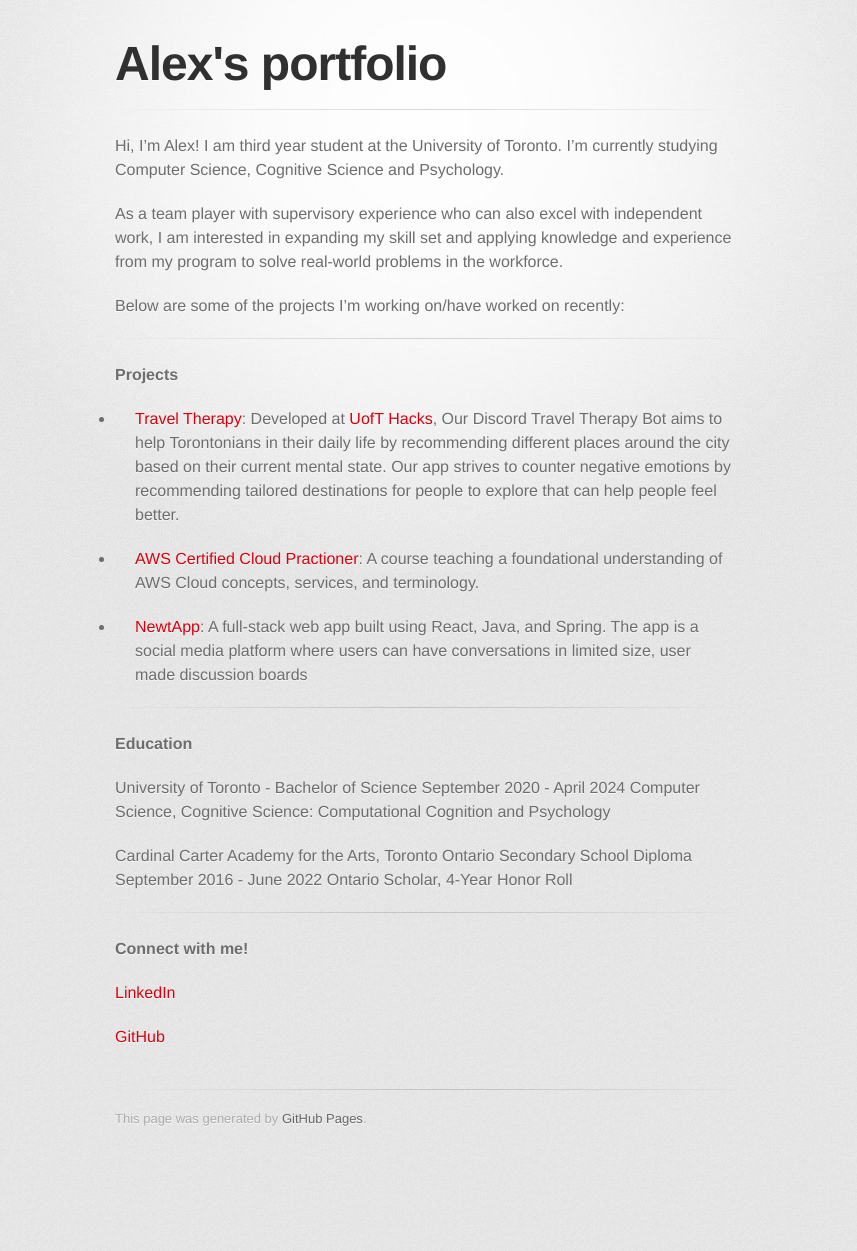
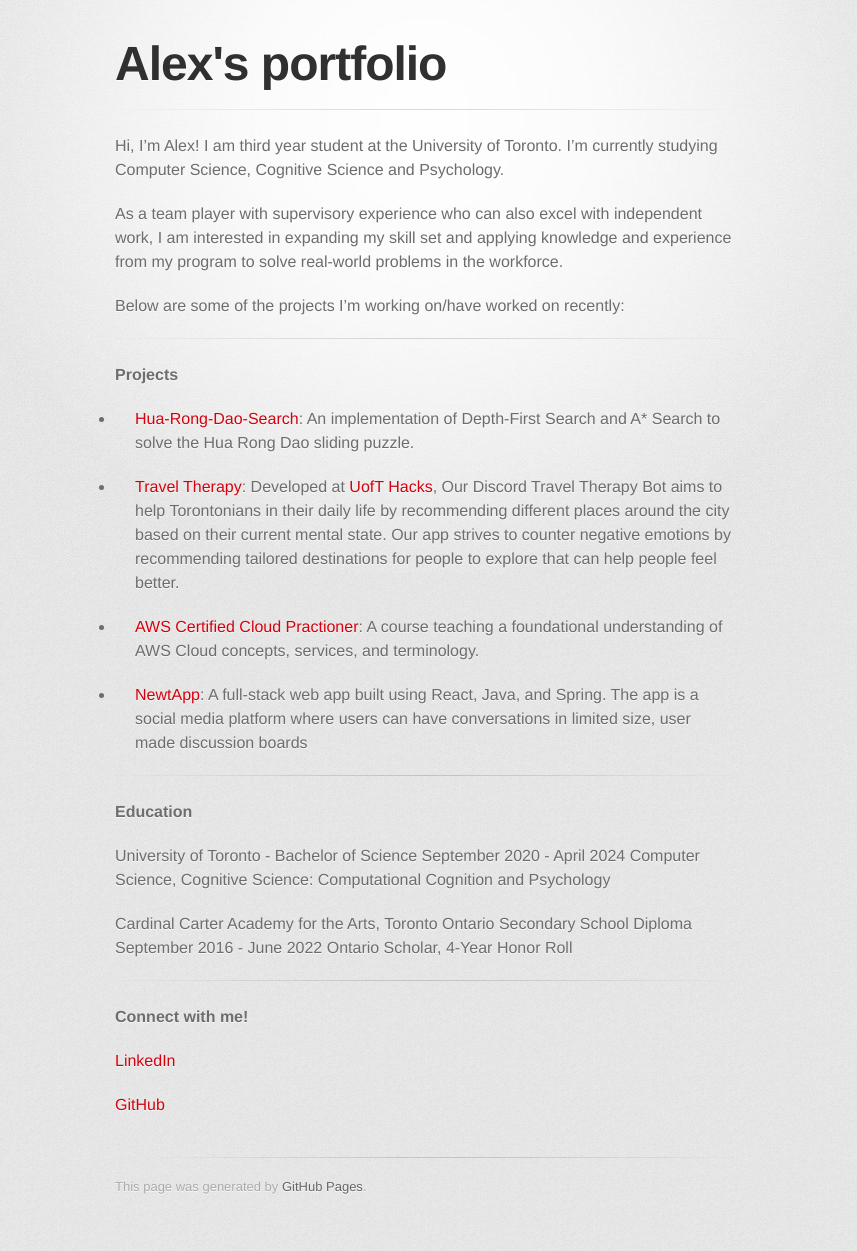
Before and after one commit to alexszokolay/alexszokolay.github.io, a Jekyll site: the page built from index.md, in a window 1280 px wide. Shown: the whole page, without its empty margins (215-1072 px from the left). Built offline with Jekyll 4.4.1, drawn with Linux system fonts in a browser that asks for light colours; some web fonts are replaced; our own code applies the rules of GitHub Pages for plain Markdown files; the repository's description, which GitHub fills in, is left out; before the commit the page ends 1183 px from its top, so only the background shows below that.

Commit message:
Add Hua-Rong-Dao-Search

```diff
--- a/index.md
+++ b/index.md
@@ -8,6 +8,8 @@ Below are some of the projects I'm working on/have worked on recently:
 ___
 
 **Projects**
+
+- [Hua-Rong-Dao-Search](https://github.com/alexszokolay/Hua-Rong-Dao-Search): An implementation of Depth-First Search and A* Search to solve the Hua Rong Dao sliding puzzle.
 
 - [Travel Therapy](https://github.com/alexszokolay/Uoft-ECKS): Developed at [UofT Hacks](https://www.uofthacks.com/), Our Discord Travel Therapy Bot aims to help Torontonians in their daily life by recommending different places around the city based on their current mental state. Our app strives to counter negative emotions by recommending tailored destinations for people to explore that can help people feel better.
 
```
